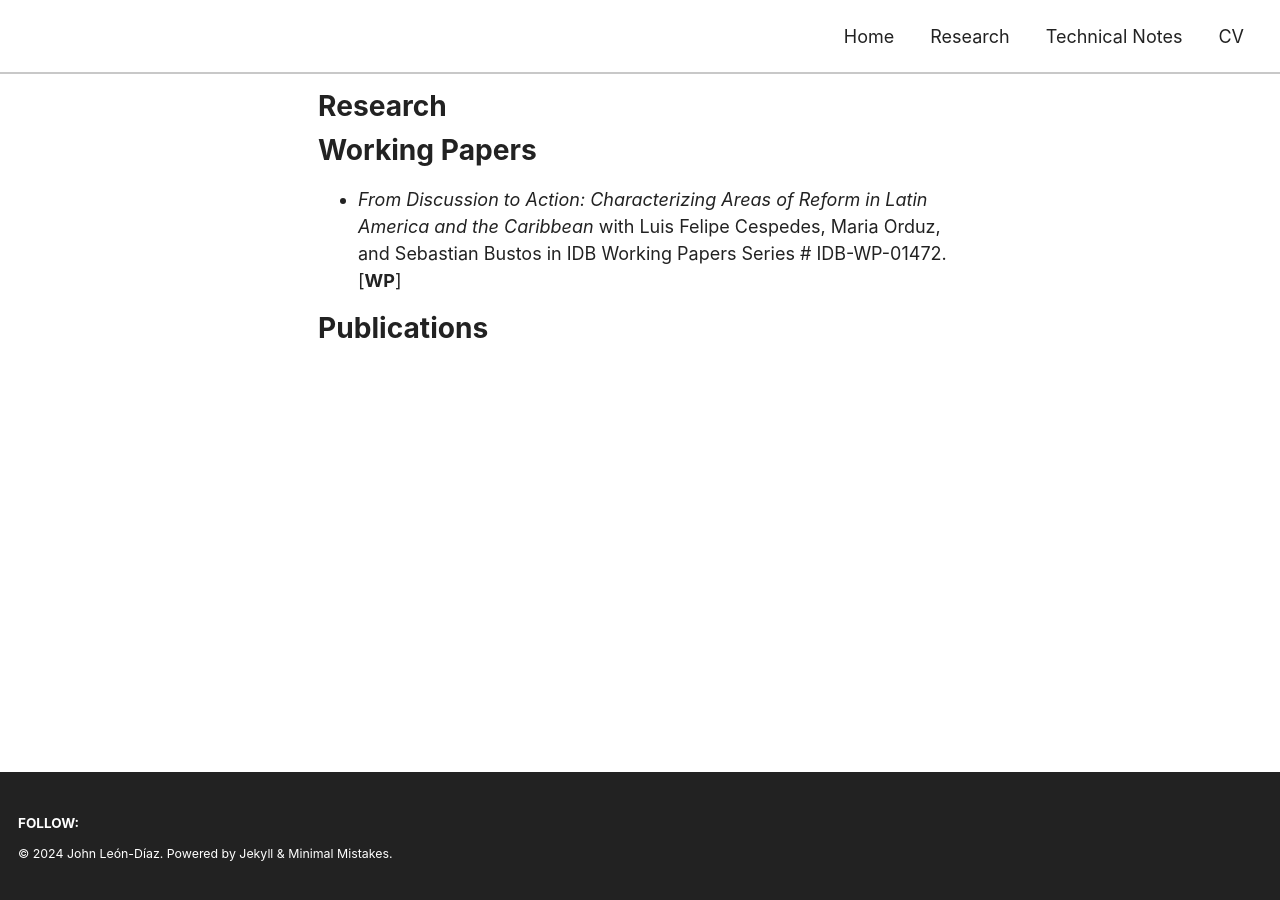
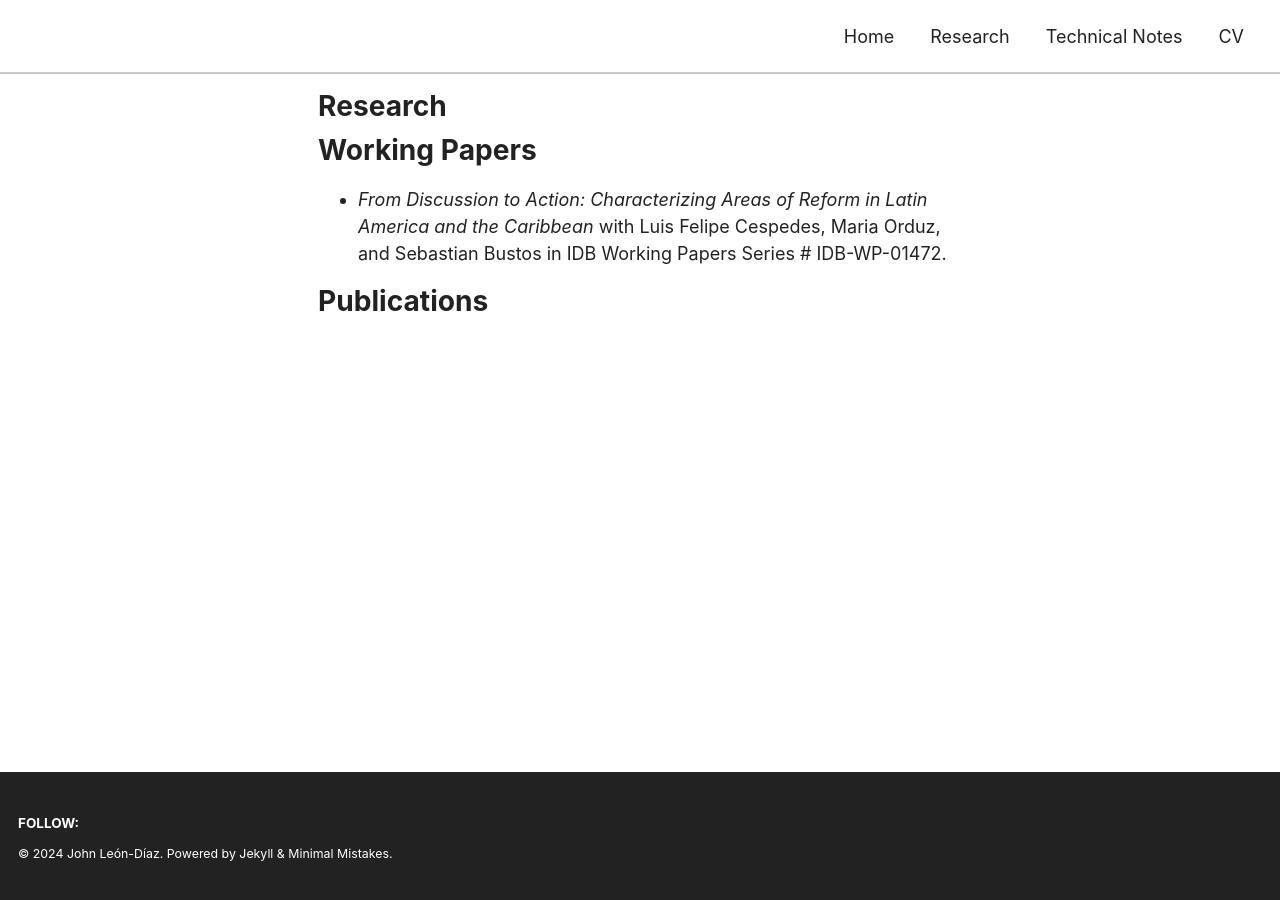
Before and after one commit to jleondia/jleondia.github.io, a Jekyll site: the page built from _pages/research.md, in a window 1280 px wide. Built offline with Jekyll 4.4.1, drawn with Linux system fonts in a browser that asks for light colours; cached includes are drawn as plain includes.

```diff
--- a/_pages/research.md
+++ b/_pages/research.md
@@ -8,6 +8,6 @@ comments: false
 
 # Working Papers
 
-- *From Discussion to Action: Characterizing Areas of Reform in Latin America and the Caribbean* with Luis Felipe Cespedes, Maria Orduz, and Sebastian Bustos in IDB Working Papers Series # IDB-WP-01472. [[**WP**]](https://publications.iadb.org/en/discussion-action-characterizing-areas-reform-latin-america-and-caribbean)
+- [*From Discussion to Action: Characterizing Areas of Reform in Latin America and the Caribbean*](https://publications.iadb.org/en/discussion-action-characterizing-areas-reform-latin-america-and-caribbean) with Luis Felipe Cespedes, Maria Orduz, and Sebastian Bustos in IDB Working Papers Series # IDB-WP-01472.
 
 # Publications
```
